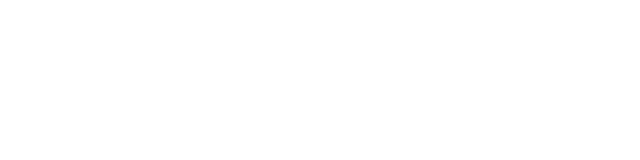
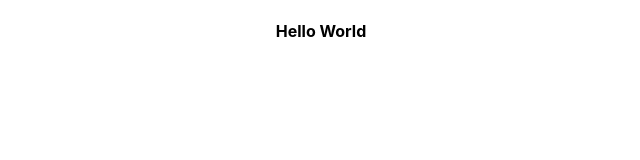
Before and after one commit to kelibst/react_calc, a React (Create React App) app: page / in a window 1280 px wide. Shown: the top 160 px of the page, without its empty margins (319-959 px from the left). Built offline with nearby package versions, Linux system fonts and the light colour scheme.

Commit message:
added hello world

```diff
--- a/src/App.js
+++ b/src/App.js
@@ -4,7 +4,7 @@ import React from 'react';
 function App() {
   return (
     <div className="App">
-
+      <h4 className="text-center">Hello World</h4>
     </div>
   );
 }
--- a/src/index.css
+++ b/src/index.css
@@ -11,3 +11,6 @@ code {
   font-family: source-code-pro, Menlo, Monaco, Consolas, 'Courier New',
     monospace;
 }
+.text-center{
+  text-align: center;
+}
```
